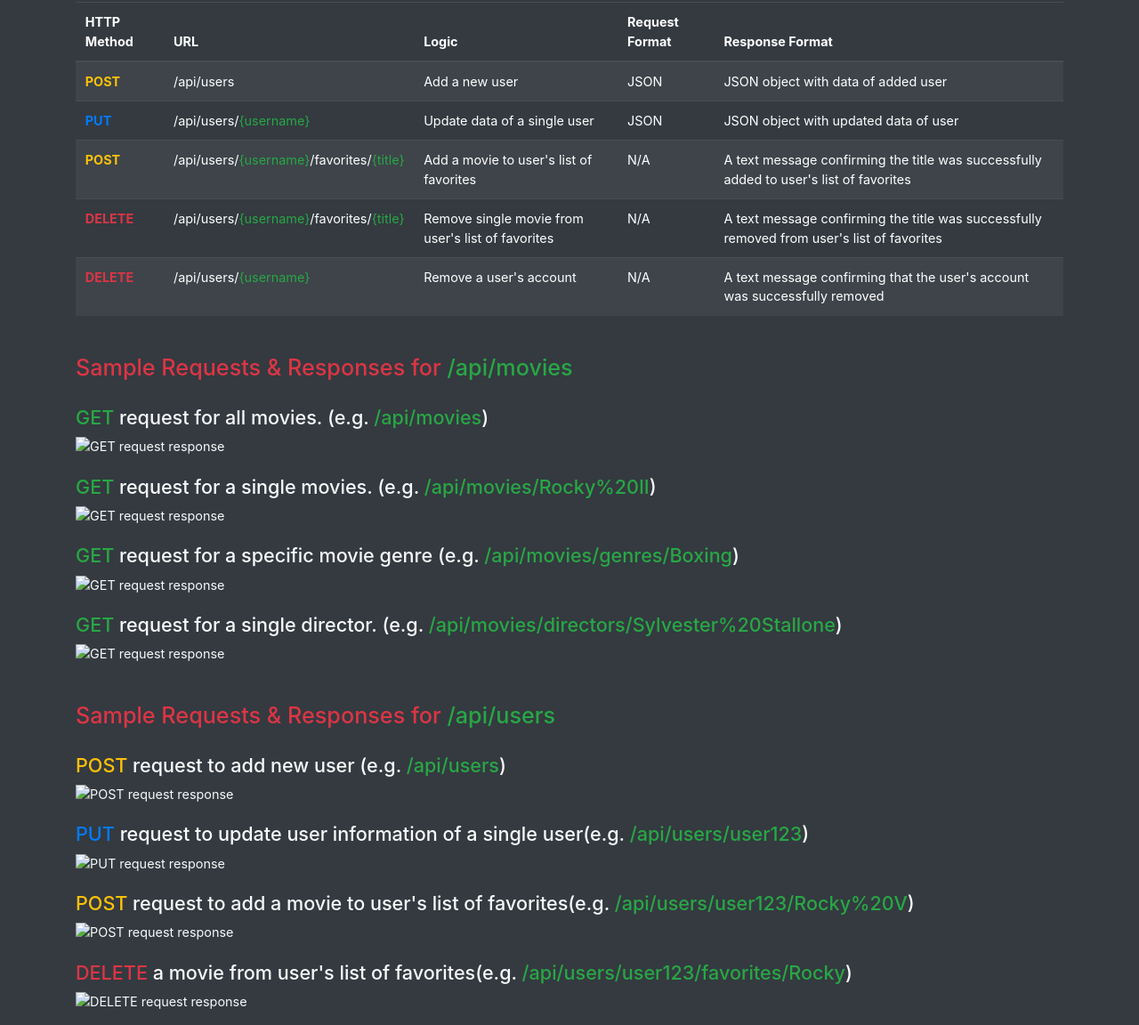
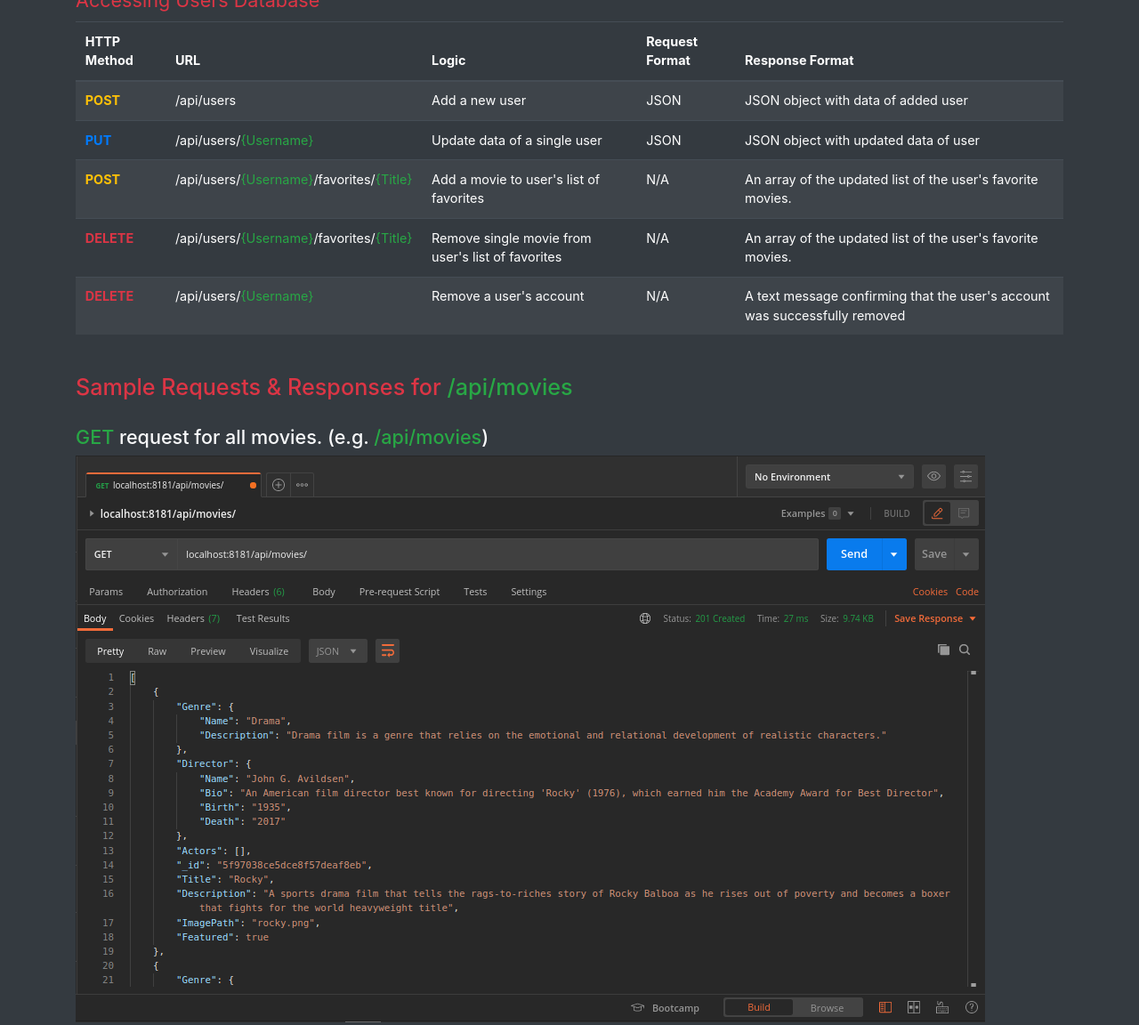
Before and after one commit to mdillemuth/boxingFlix, a website: page public/documentation.html in a window 1280 px wide. Shown: the part 810-1962 px from the top of the page at 89% size. Drawn offline with nearby package versions, Linux system fonts and the light colour scheme.

Commit message:
Update documentation content, include images

```diff
--- a/public/documentation.html
+++ b/public/documentation.html
@@ -94,7 +94,7 @@
           </tr>
           <tr>
             <th class="text-success" scope="row">GET</th>
-            <td>/api/movies/<span class="text-success">{title}</span></td>
+            <td>/api/movies/<span class="text-success">{Title}</span></td>
             <td>Return data about a single movie</td>
             <td>N/A</td>
             <td>JSON object with data of a single movie</td>
@@ -102,7 +102,7 @@
           <tr>
             <th class="text-success" scope="row">GET</th>
             <td>
-              /api/movies/genres/<span class="text-success">{genre}</span>
+              /api/movies/genres/<span class="text-success">{Genre}</span>
             </td>
             <td>Return all movies containing a specific genre</td>
             <td>N/A</td>
@@ -114,7 +114,7 @@
           <tr>
             <th class="text-success">GET</th>
             <td>
-              /api/movies/directors/<span class="text-success">{director}</span>
+              /api/movies/directors/<span class="text-success">{Director}</span>
             </td>
             <td>Return data about a single director</td>
             <td>N/A</td>
@@ -144,7 +144,7 @@
           </tr>
           <tr>
             <th class="text-primary" scope="row">PUT</th>
-            <td>/api/users/<span class="text-success">{username}</span></td>
+            <td>/api/users/<span class="text-success">{Username}</span></td>
             <td>Update data of a single user</td>
             <td>JSON</td>
             <td>JSON object with updated data of user</td>
@@ -152,32 +152,26 @@
           <tr>
             <th class="text-warning" scope="row">POST</th>
             <td>
-              /api/users/<span class="text-success">{username}</span
-              >/favorites/<span class="text-success">{title}</span>
+              /api/users/<span class="text-success">{Username}</span
+              >/favorites/<span class="text-success">{Title}</span>
             </td>
             <td>Add a movie to user's list of favorites</td>
             <td>N/A</td>
-            <td>
-              A text message confirming the title was successfully added to
-              user's list of favorites
-            </td>
+            <td>An array of the updated list of the user's favorite movies.</td>
           </tr>
           <tr>
             <th class="text-danger">DELETE</th>
             <td>
-              /api/users/<span class="text-success">{username}</span
-              >/favorites/<span class="text-success">{title}</span>
+              /api/users/<span class="text-success">{Username}</span
+              >/favorites/<span class="text-success">{Title}</span>
             </td>
             <td>Remove single movie from user's list of favorites</td>
             <td>N/A</td>
-            <td>
-              A text message confirming the title was successfully removed from
-              user's list of favorites
-            </td>
+            <td>An array of the updated list of the user's favorite movies.</td>
           </tr>
           <tr>
             <th class="text-danger">DELETE</th>
-            <td>/api/users/<span class="text-success">{username} </span></td>
+            <td>/api/users/<span class="text-success">{Username} </span></td>
             <td>Remove a user's account</td>
             <td>N/A</td>
             <td>
@@ -206,7 +200,7 @@
           </h3>
           <img
             class="img-fluid"
-            src="../img/GET-all-movies.png"
+            src="../img/movies.png"
             alt="GET request response"
           />
         </div>
@@ -219,7 +213,7 @@
           </h3>
           <img
             class="img-fluid"
-            src="../img/GET-single-movie.png"
+            src="../img/movies-movieID.png"
             alt="GET request response"
           />
         </div>
@@ -233,7 +227,7 @@
           </h3>
           <img
             class="img-fluid"
-            src="../img/GET-genre.png"
+            src="../img/movies-Genre.png"
             alt="GET request response"
           />
         </div>
@@ -249,7 +243,7 @@
           </h3>
           <img
             class="img-fluid"
-            src="../img/GET-director.png"
+            src="../img/movies-Director.png"
             alt="GET request response"
           />
         </div>
@@ -273,7 +267,7 @@
           </h3>
           <img
             class="img-fluid"
-            src="../img/POST-users-new.png"
+            src="../img/users-add-user.png"
             alt="POST request response"
           />
         </div>
@@ -287,7 +281,7 @@
           </h3>
           <img
             class="img-fluid"
-            src="../img/PUT-user-update.png"
+            src="../img/users-update-user.png"
             alt="PUT request response"
           />
         </div>
@@ -301,7 +295,7 @@
           </h3>
           <img
             class="img-fluid"
-            src="../img/POST-favorite.png"
+            src="../img/users-add-favorite.png"
             alt="POST request response"
           />
         </div>
@@ -316,7 +310,7 @@
           </h3>
           <img
             class="img-fluid"
-            src="../img/DELETE-favorite.png"
+            src="../img/users-remove-favorite.png"
             alt="DELETE request response"
           />
         </div>
@@ -329,7 +323,7 @@
           </h3>
           <img
             class="img-fluid"
-            src="../img/DELETE-user.png"
+            src="../img/users-remove-account.png"
             alt="DELETE request response"
           />
         </div>
```
Also changed, not shown: index.js (+3 -26 lines), img/movies-Director.png (added), img/movies-Genre.png (added), img/movies-movieID.png (added), img/movies.png (added), img/users-add-favorite.png (added), img/users-add-user.png (added), img/users-remove-account.png (added), img/users-remove-favorite.png (added), img/users-update-user.png (added).
